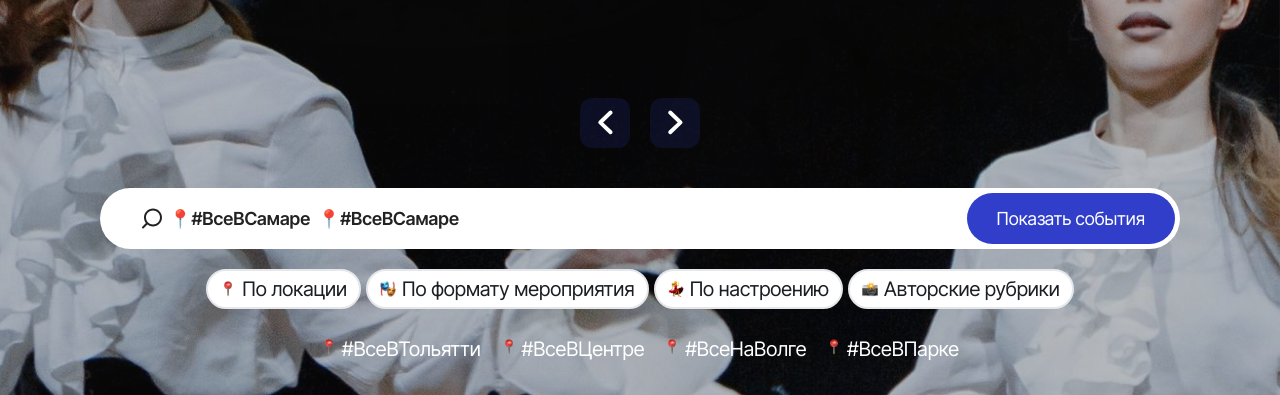
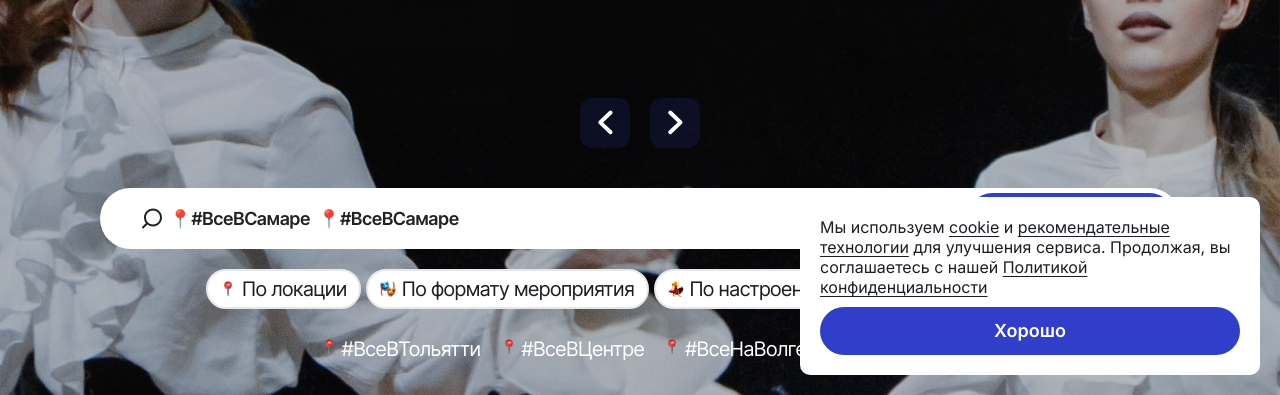
Before and after one commit to tiodio324/AllInSamara, a plain HTML site: page index.html in a window 1280 px wide. Shown: the part 405-800 px from the top of the page. Drawn offline with nearby package versions, Linux system fonts and the light colour scheme.

Commit message:
Добавил куки

```diff
--- a/css/mainPage.css
+++ b/css/mainPage.css
@@ -3043,6 +3043,51 @@ main {
   max-width: 1520px;
 }
 
+/* Куки уведомление */
+.cookies {
+  position: fixed;
+  display: flex;
+  flex-direction: column;
+  gap: 10px;
+  max-width: 460px;
+  bottom: 20px;
+  right: 20px;
+  background-color: var(--bg);
+  border-radius: 10px;
+  padding: 20px;
+  z-index: 10000;
+  box-shadow: var(--shadow-lg);
+}
+
+.cookies a {
+  color: var(--text);
+  text-decoration: underline solid var(--text);
+  text-underline-offset: 3px;
+}
+
+.cookies__button {
+  margin: 0;
+  padding: 15px 30px;
+  text-decoration: none !important;
+  width: 100%;
+  max-width: none;
+  background-color: #303EC9;
+  color: var(--bg) !important;
+  text-align: center;
+  border: none;
+  border-radius: 50px;
+  font-weight: 600;
+  font-size: clamp(16px, 3vw, 18px);
+  line-height: 1;
+  cursor: pointer;
+  transition: all 0.3s ease;
+  display: block;
+}
+
+.cookies__button:hover {
+  transform: translateY(-2px);
+}
+
 @media (max-width: 2560px) {
   .news-cards {
     left: -17vw;
@@ -3733,6 +3778,14 @@ main {
   .search-refine-link {
     font-size: 16px;
   }
+
+  .cookies {
+    max-width: 375px;
+    bottom: 10px;
+    right: 10px;
+    left: 10px;
+    gap: 20px;
+  }
 }
 
 @media (max-width: 750px) {
--- a/index.html
+++ b/index.html
@@ -1739,5 +1739,11 @@
       </div>
     </div>
   </footer>
+
+  <!-- Куки уведомление -->
+  <div class="cookies" x-data="{ show: true, }" x-show="show" x-transition>
+    <div class="cookies__text">Мы используем <a href="#privacy">cookie</a> и <a href="#privacy">рекомендательные технологии</a> для улучшения сервиса. Продолжая, вы соглашаетесь с нашей <a href="#privacy">Политикой конфиденциальности</a></div>
+    <a @click="show = false" class="cookies__button">Хорошо</a>
+  </div>
 </body>
 </html>
```
